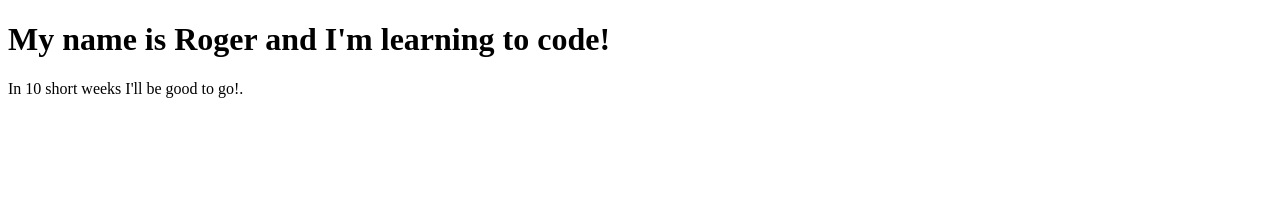
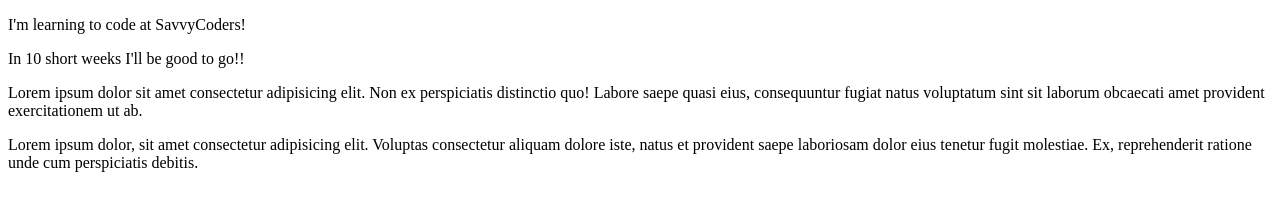
Before and after one commit to mustangrog/portfolio-project, a website: page index.html in a window 1280 px wide. Drawn offline with Linux system fonts and the light colour scheme.

Commit message:
update index.html file again

```diff
--- a/index.html
+++ b/index.html
@@ -1,10 +1,17 @@
 <!DOCTYPE html>
-<html>
-  <head>
-    <title>My name is Roger</title>
-  </head>
-  <body>
-    <h1>My name is Roger and I'm learning to code!</h1>
-    <p>In 10 short weeks I'll be good to go!.</p>
-  </body>
+<html lang="en">
+<head>
+  <meta charset="UTF-8">
+  <meta name="viewport" content="width=device-width, initial-scale=1.0">
+  <meta http-equiv="X-UA-Compatible" content="ie=edge">
+  <title>My name is Roger!</title>
+</head>
+<body>
+  <p>I'm learning to code at SavvyCoders!</p>
+  <p>In 10 short weeks I'll be good to go!!</p>
+
+  <p>Lorem ipsum dolor sit amet consectetur adipisicing elit. Non ex perspiciatis distinctio quo! Labore saepe quasi eius, consequuntur fugiat natus voluptatum sint sit laborum obcaecati amet provident exercitationem ut ab.</p>
+
+  <p>Lorem ipsum dolor, sit amet consectetur adipisicing elit. Voluptas consectetur aliquam dolore iste, natus et provident saepe laboriosam dolor eius tenetur fugit molestiae. Ex, reprehenderit ratione unde cum perspiciatis debitis.</p>
+</body>
 </html>
```
